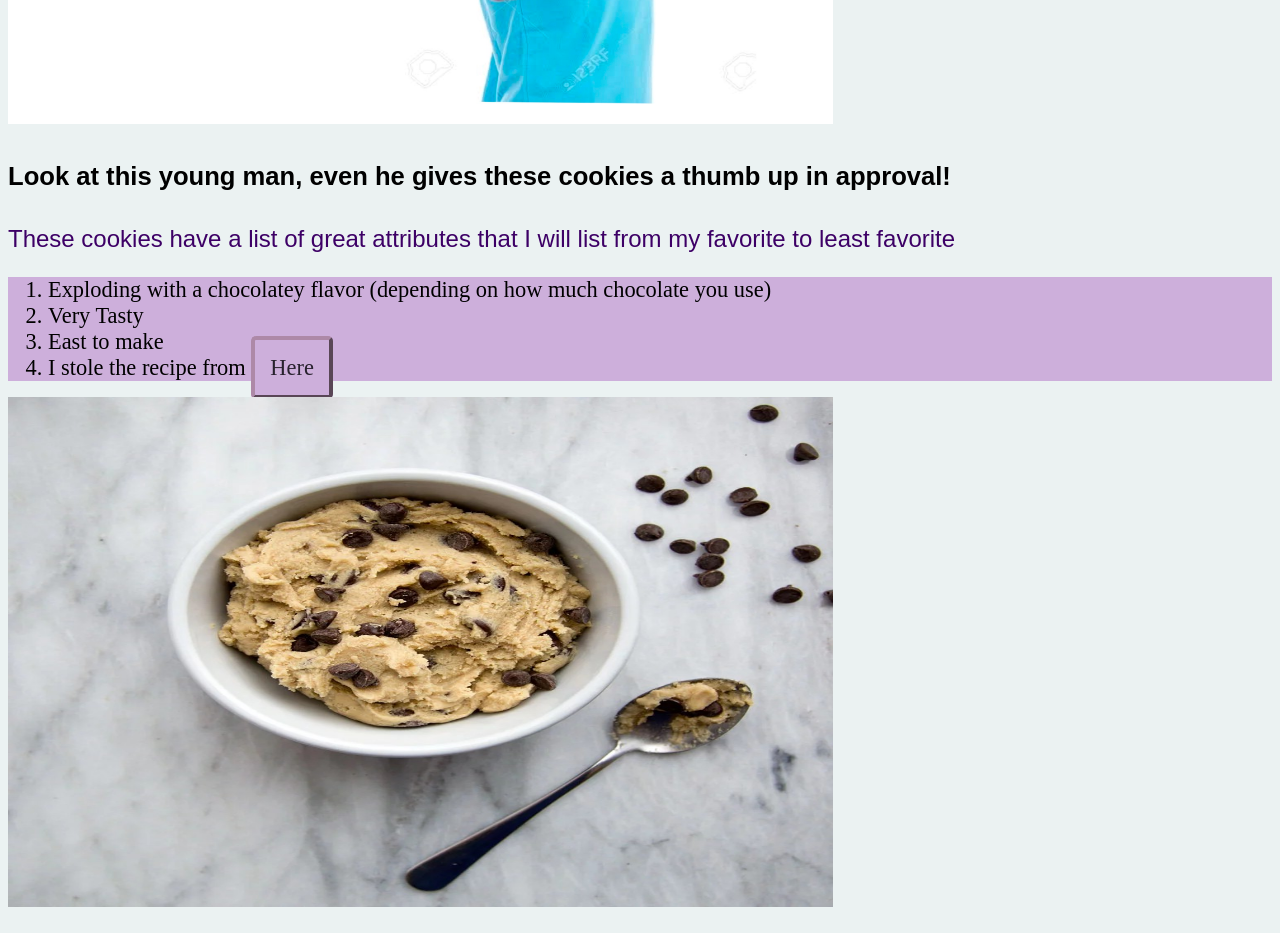
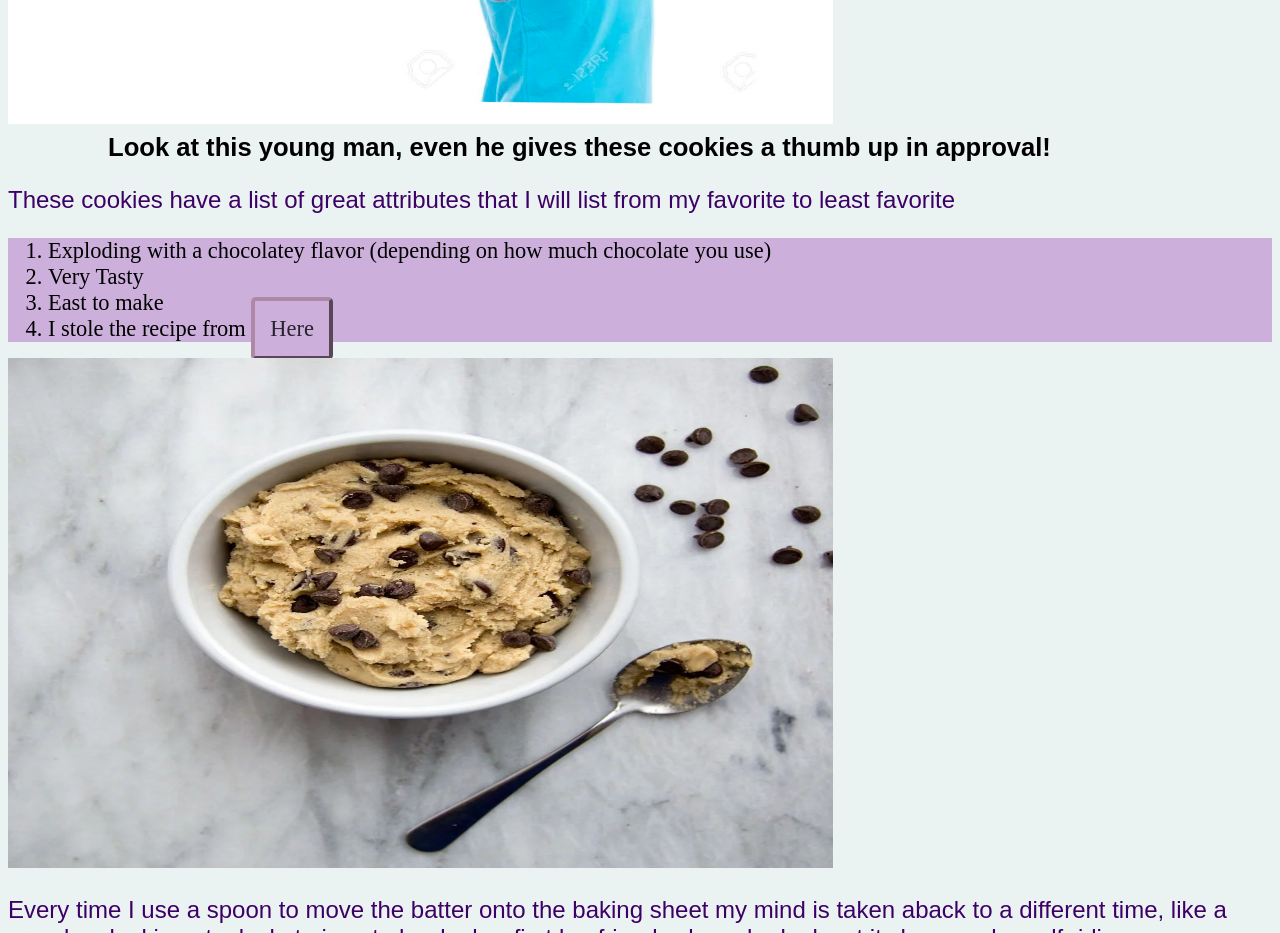
Before and after one commit to Nunususu/HowToBake, a plain HTML site: page index.html in a window 1280 px wide. Shown: the part 1060-1993 px from the top of the page. Drawn offline with Linux system fonts and the light colour scheme.

Commit message:
more stuff

```diff
--- a/resources/css/style.css
+++ b/resources/css/style.css
@@ -16,6 +16,7 @@ a:hover {
 background-color: #e1e7e8;
 border: 5px outset #609199;
 }
+
 
 p {
   font-size: 150%;
@@ -45,7 +46,9 @@ nav{
   font-size: 170%;
   font-family: 'Montserrat', sans-serif;
 
+
 }
+
 ul{
 background-color: #cdafdb;
 
@@ -65,6 +68,10 @@ background-color: #cdafdb;
 h4{
   font-size: 160%;
 font-family: 'Montserrat', sans-serif;
+margin-top: 5px;
+margin-bottom: 5px;
+margin-right: 5px;
+margin-left: 100px;
 
 }
 
```
